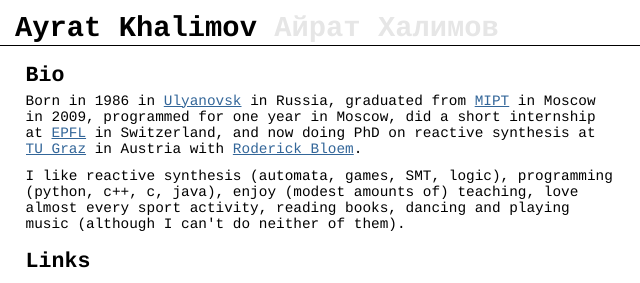
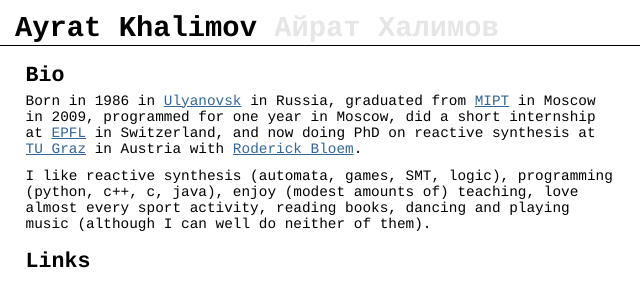
Before and after one commit to 5nizza/homepage, a plain HTML site: page index.html in a window 1280 px wide. Shown: the top 283 px of the page, 0-640 px from the left. Drawn offline with Linux system fonts and the light colour scheme.

Commit message:
double negation

```diff
--- a/index.html
+++ b/index.html
@@ -190,7 +190,7 @@
             enjoy (modest amounts of) teaching,
             love almost every sport activity,
             reading books,
-            dancing and playing music (although I can't do neither of them).
+            dancing and playing music (although I can well do neither of them).
         </p>
 
 		<!-- Column 1 end -->
```
